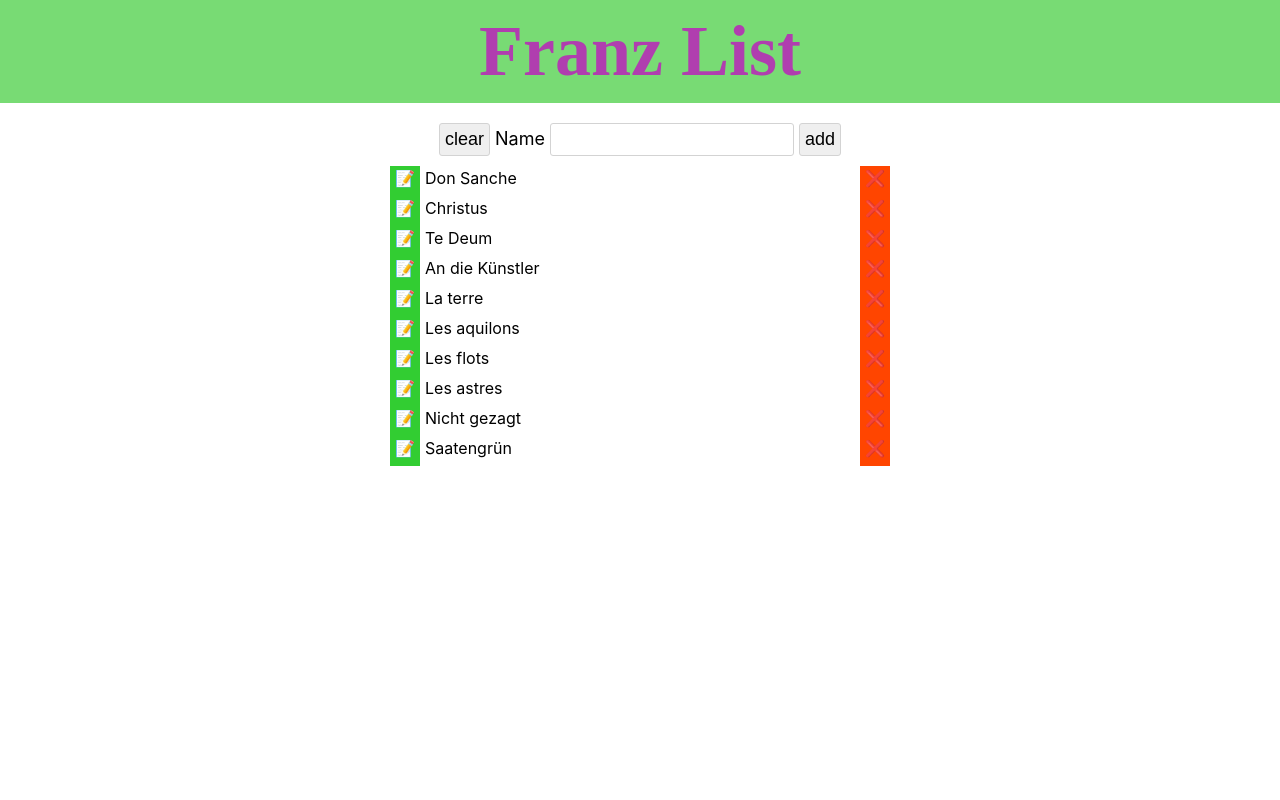
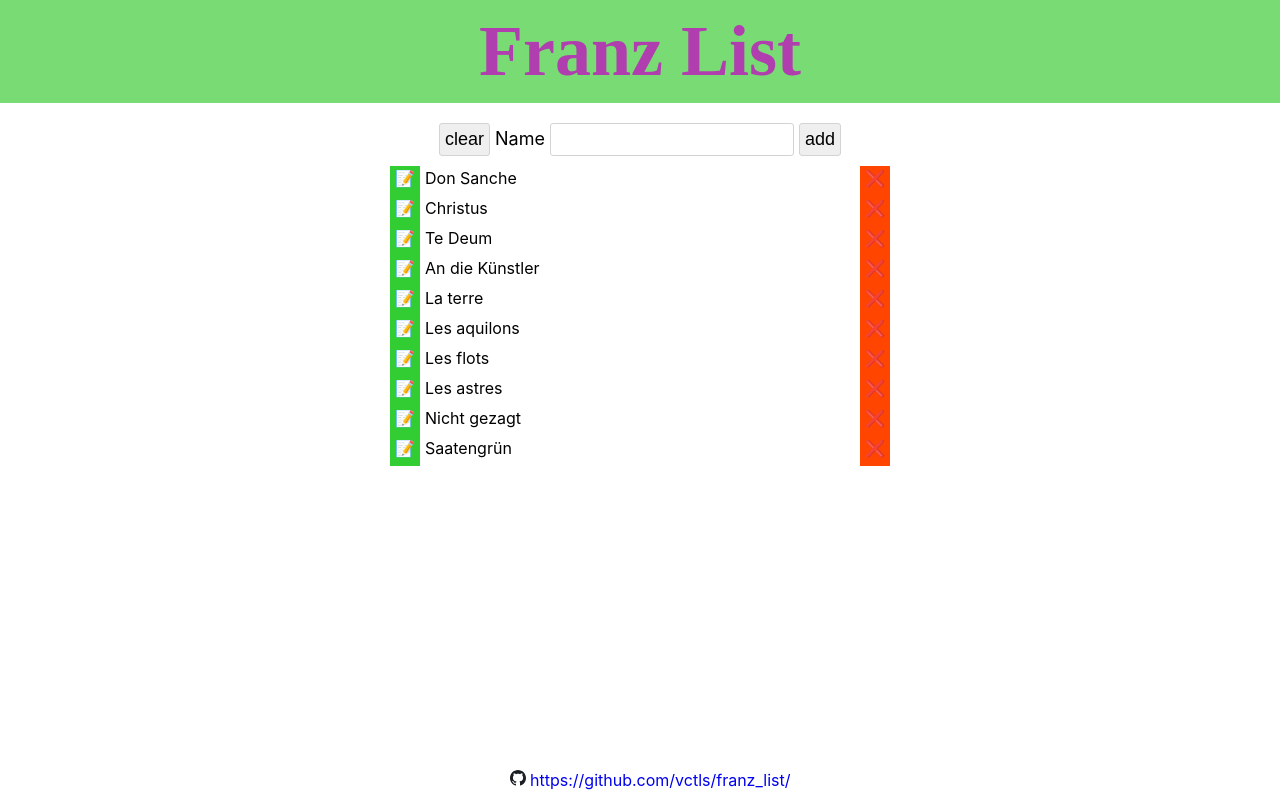
Before and after one commit to vctls/franz_list, a React (Create React App) app: page / in a window 1280 px wide. Built offline with nearby package versions, Linux system fonts and the light colour scheme; a web font is replaced by a local one.

Commit message:
Adds GitHub link in footer for convenience.

```diff
--- a/src/App.css
+++ b/src/App.css
@@ -1,3 +1,4 @@
+
 .App-header {
     background-color: #282c34;
     display: flex;
@@ -12,3 +13,15 @@
 h1 {
     margin: 10px 0;
 }
+
+footer {
+    width: 100%;
+    padding: 10px;
+    text-align: center;
+    position: fixed;
+    bottom: 0;
+}
+
+a {
+    text-decoration: none;
+}
--- a/src/App.tsx
+++ b/src/App.tsx
@@ -1,23 +1,30 @@
 import React from "react";
 import "./App.css";
 import List from "./component/List";
-import "@fontsource/water-brush"
+import "@fontsource/water-brush";
 
 function App() {
-
-  const headerBackground: string = Math.floor(Math.random()*16777215).toString(16);
-  const headerColor: string = Math.floor(Math.random()*16777215).toString(16);
+  const headerBackground: string = Math.floor(
+    Math.random() * 16777215
+  ).toString(16);
+  const headerColor: string = Math.floor(Math.random() * 16777215).toString(16);
   const style = {
     backgroundColor: "#" + headerBackground,
-    color: "#" + headerColor
-  }
+    color: "#" + headerColor,
+  };
 
+  const logo = process.env.PUBLIC_URL + "/github_logo.svg";
+  const github_url = "https://github.com/vctls/franz_list/";
   return (
     <div className="App">
       <header className="App-header" style={style}>
         <h1>Franz List</h1>
       </header>
       <List></List>
+      <footer>
+        <img src={logo} alt="Github logo" height="16px"></img>{" "}
+        <a href={github_url}>{github_url}</a>
+      </footer>
     </div>
   );
 }
```
Also changed, not shown: public/github_logo.svg (added), public/index.html (indentation only).
